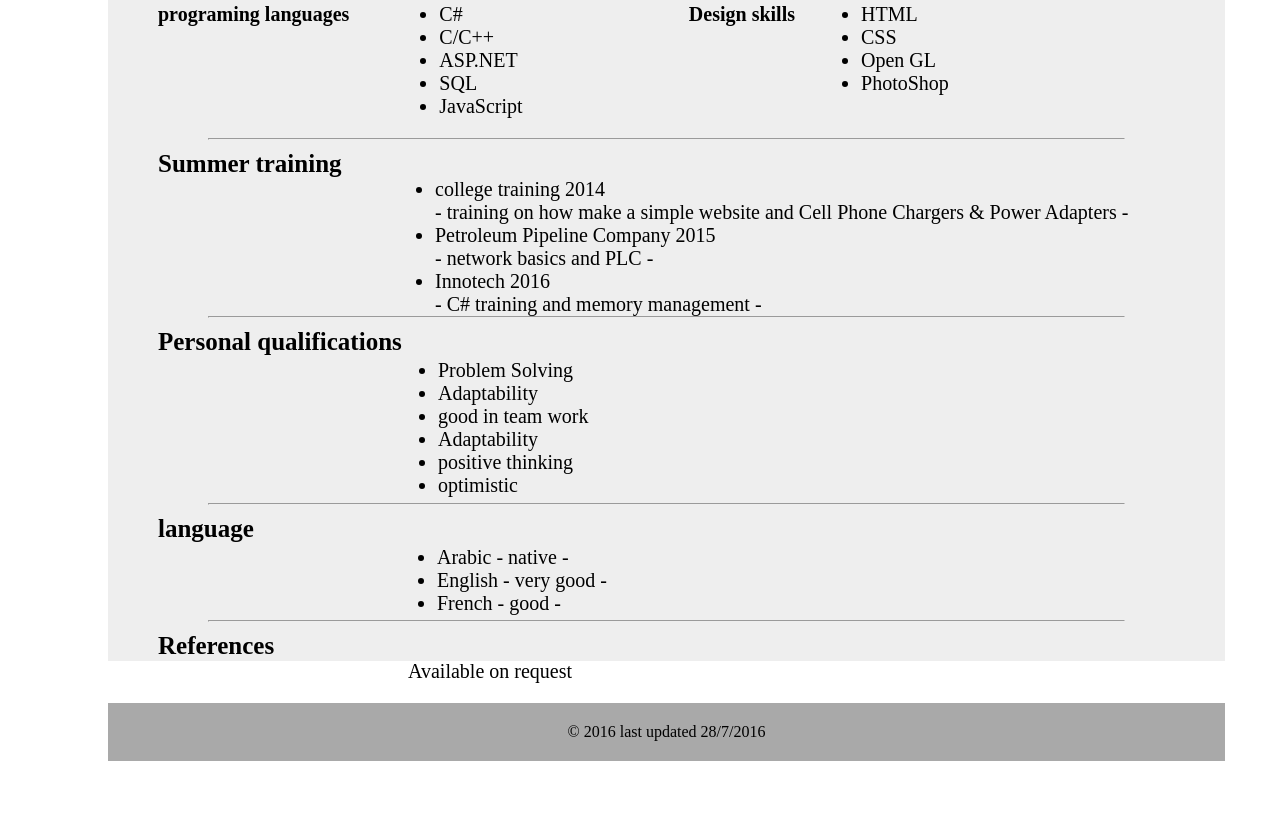
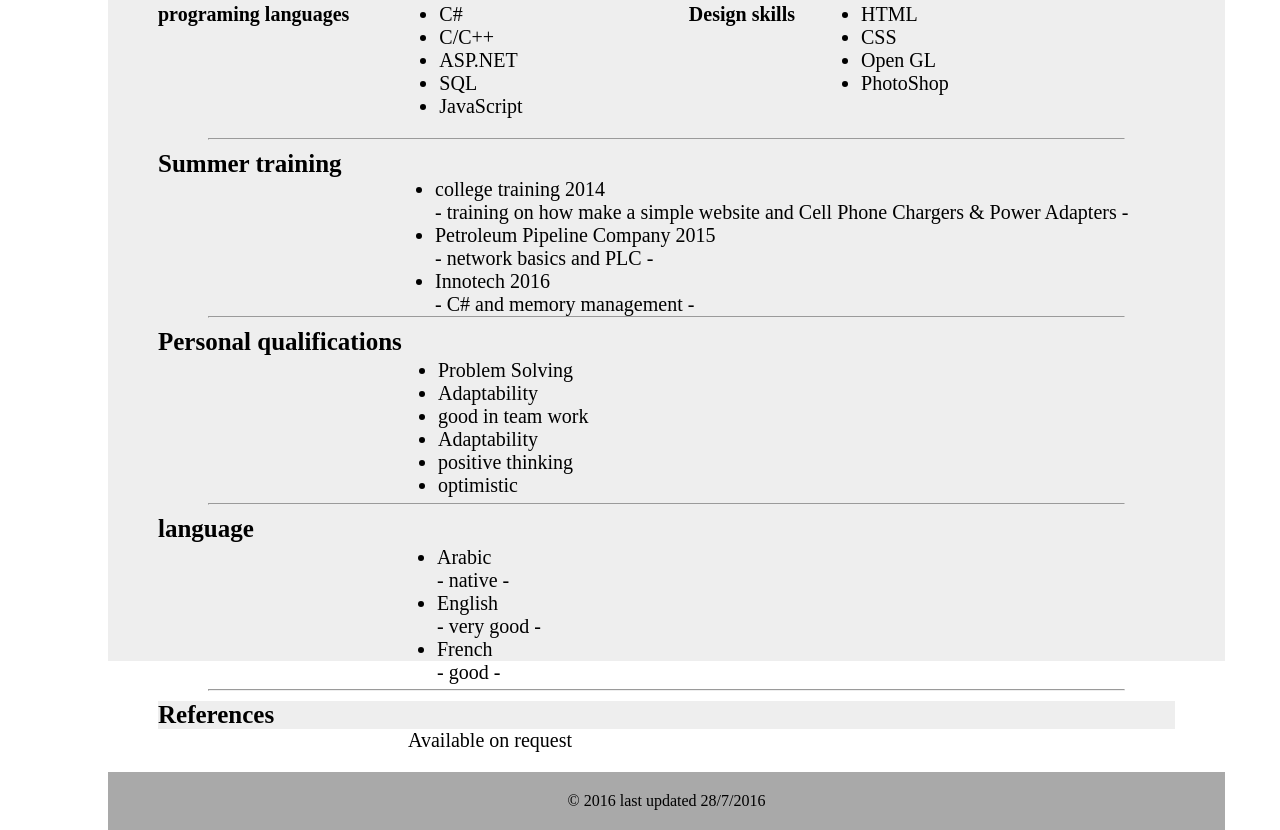
Before and after one commit to amrelshinawy1/inno-tech, a plain HTML site: page cv.html in a window 1280 px wide. Shown: the part 859-1689 px from the top of the page. Before the commit the page ends 1620 px from the top, so only its background shows below. Drawn offline with Linux system fonts and the light colour scheme.

Commit message:
Update cv.html

```diff
--- a/cv.html
+++ b/cv.html
@@ -91,7 +91,7 @@
 <ul>
 <li>college training 2014       <br/>     - training on how make a simple website and Cell Phone Chargers & Power Adapters -</li>
 <li>Petroleum Pipeline Company 2015 <br/> - network basics and PLC -</li>
-<li>Innotech 2016                 <br/>   - C# training and memory management -  </li>
+<li>Innotech 2016                 <br/>   - C#  and memory management -  </li>
 </ul>
 </div>
 <hr>
@@ -110,9 +110,9 @@
 <div class=language>
 <h2>language</h2>
 <ul>
-<li>Arabic   - native - </li>
-<li>English  - very good - </li>
-<li>French   - good -</li>
+<li>Arabic <br/>  - native - </li>
+<li>English <br/> - very good - </li>
+<li>French  <br/> - good -</li>
 </ul>
 </div>
 <hr>
```
